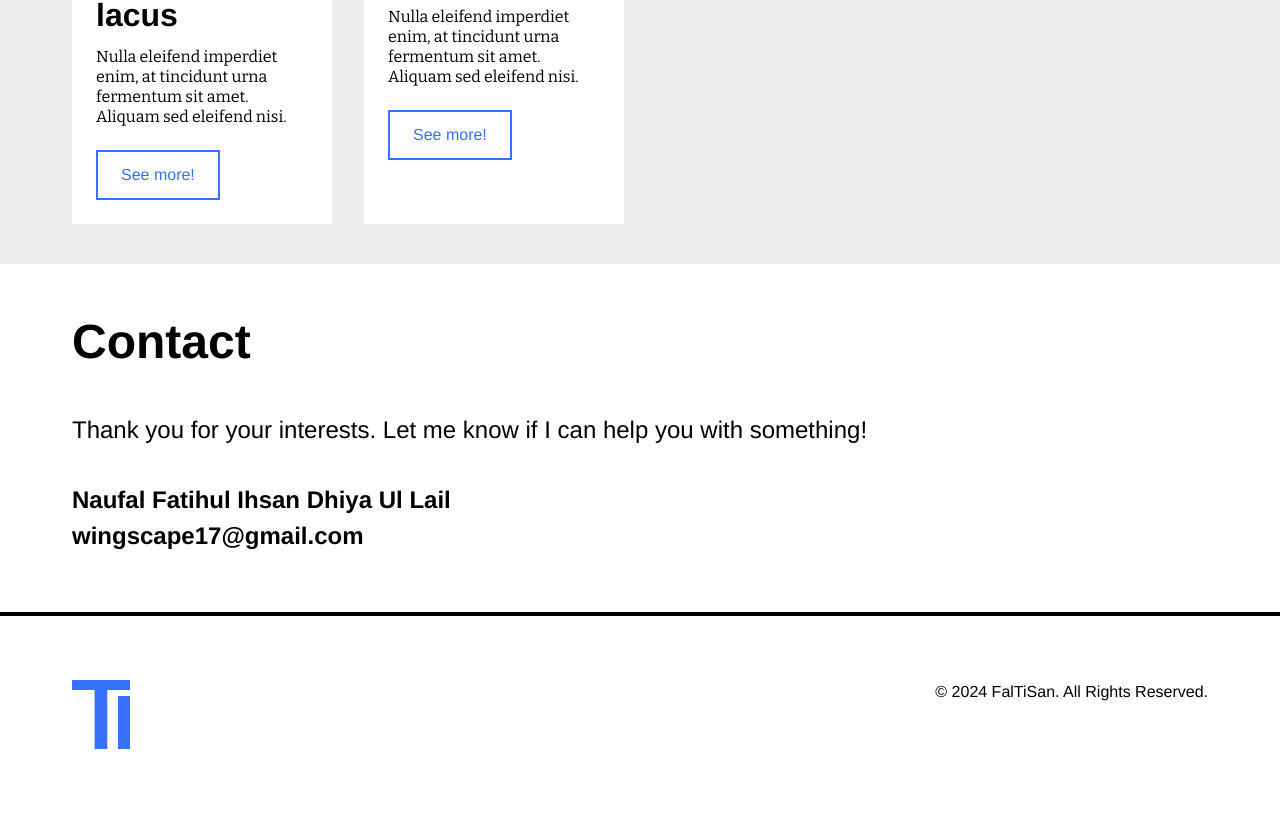
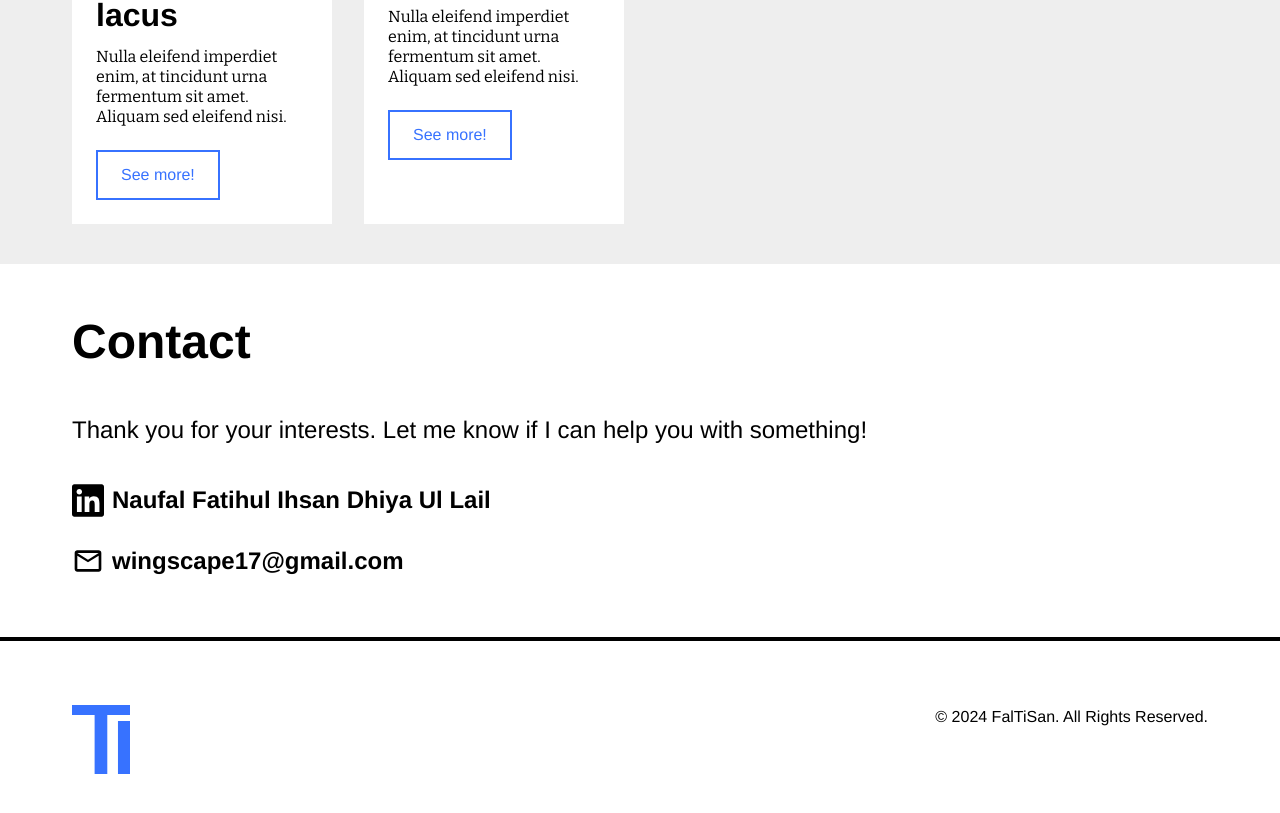
Before and after one commit to Wingscape/FalTiSan, a Next.js app: page / in a window 1280 px wide. Shown: the part 1961-2774 px from the top of the page. Built offline with nearby package versions, Linux system fonts and the light colour scheme.

Commit message:
Created contact and leftover details

```diff
--- a/src/app/page.js
+++ b/src/app/page.js
@@ -53,7 +53,7 @@ export default function Home() {
                         <p>My journey in technology started with a fascination for artificial intelligence. Initially, I found myself on a different path when my recent role reintroduced me to the captivating world of web development.</p><br/>
                         <p>Beyond just aesthetics, I discovered the art of crafting efficient backend architectures that power engaging digital experiences. Today, I stand as a seasoned web developer, blending creativity with technical expertise to bring visions to life.</p><br/>
                         <p className="pb-9">Whether you're a collaborator seeking a partner or simply curious about my journey, I invite you to connect. I also specialize in creating seamless ETL (Extract Transform Load) processes to optimize data flow.</p>
-                        <Link href='/' className="flex flex-row group">
+                        <Link href='/' className="flex flex-row group w-fit">
                             <p className="font-bold group-hover:text-faltisan-lightblue">Let's connect!</p>
                             <div className="p-px ml-4 transition-color ease-in-out duration-300 bg-faltisan-mediumblue group-hover:bg-faltisan-darkblue group-hover:border-faltisan-darkblue">
                                 <Image
@@ -90,13 +90,29 @@ export default function Home() {
                 <h2 className="text-[48px] pb-[40px] font-bold leading-tight">Contact</h2>
                 <p>Thank you for your interests. Let me know if I can help you with something!</p>
                 <div className="mt-[34px]">
-                    <Link href='/' className="font-bold hover:text-faltisan-lightblue">
-                        Naufal Fatihul Ihsan Dhiya Ul Lail
+                    <Link href='/' className="flex flex-row mb-[24px] w-fit">
+                        <Image
+                            src="/LinkedinFontAwesome.svg"
+                            alt="Mail"
+                            width={32}
+                            height={32}
+                            sizes="100vw"
+                            unoptimized={true}
+                        />
+                        <p className="ml-2 font-bold hover:text-faltisan-lightblue">Naufal Fatihul Ihsan Dhiya Ul Lail</p>
                     </Link>
                 </div>
                 <div>
-                    <Link href='/' className="font-bold hover:text-faltisan-lightblue">
-                        wingscape17@gmail.com
+                    <Link href='/' className="flex flex-row w-fit">
+                        <Image
+                            src="/MailGoogleFont.svg"
+                            alt="Mail"
+                            width={32}
+                            height={32}
+                            sizes="100vw"
+                            unoptimized={true}
+                        />
+                        <p className="ml-2 font-bold hover:text-faltisan-lightblue">wingscape17@gmail.com</p>
                     </Link>
                 </div>
             </section>
```
Also changed, not shown: public/LinkedinFontAwesome.svg (added), public/MailGoogleFont.svg (added). Lines whose indentation alone changed are shown as unchanged.
